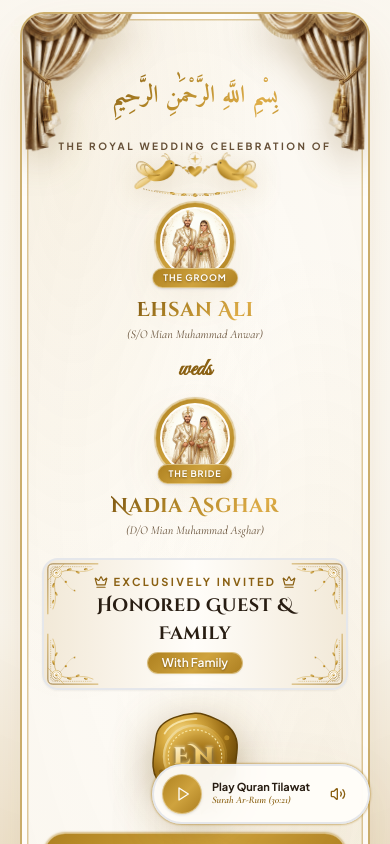
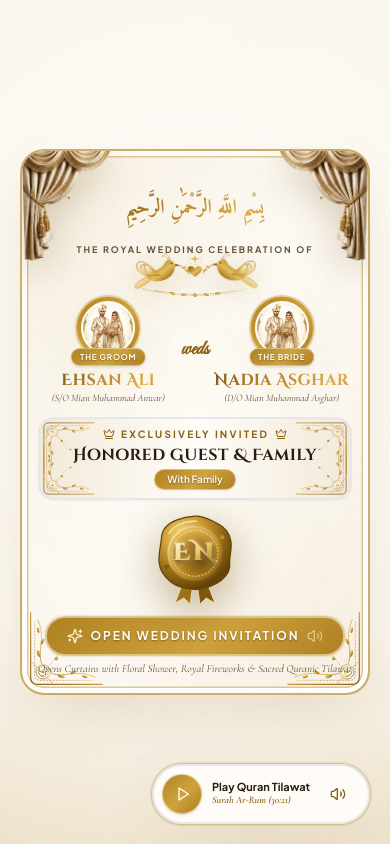
Before and after one commit to mianehsan655-max/ehsanwedding, a React (Vite) app: page / in a window 390 px wide. Shown: the top 844 px of the page. Built offline with nearby package versions, Linux system fonts and the light colour scheme; a web font is replaced by a local one.

Commit message:
Optimize mobile height on invitation opening card and rename button to Open Wedding Invitation

```diff
--- a/src/components/SealedEnvelopeGate.jsx
+++ b/src/components/SealedEnvelopeGate.jsx
@@ -11,7 +11,7 @@ import {
  */
 function GoldenEmbossedWaxSeal() {
   return (
-    <div className="relative inline-flex items-center justify-center w-28 h-28 sm:w-32 sm:h-32 select-none">
+    <div className="relative inline-flex items-center justify-center w-24 h-24 sm:w-32 sm:h-32 select-none">
       <svg
         viewBox="0 0 140 155"
         className="w-full h-full overflow-visible drop-shadow-[0_12px_22px_rgba(110,75,10,0.42)]"
@@ -158,13 +158,13 @@ export function SealedEnvelopeGate({
     >
       {/* Center Royal Invitation Card with Realistic Curtains ONLY in the Top Corners of This Box */}
       <div
-        className={`relative z-20 max-w-2xl w-full my-auto mx-2 px-5 pt-10 pb-7 sm:px-10 sm:pt-12 sm:pb-9 ivory-card-surface gold-border-double rounded-3xl shadow-royal-lg text-center overflow-hidden transition-all duration-1000 ${
+        className={`relative z-20 max-w-2xl w-full my-auto mx-2 px-4 pt-6 pb-4 sm:px-10 sm:pt-12 sm:pb-9 ivory-card-surface gold-border-double rounded-3xl shadow-royal-lg text-center overflow-hidden transition-all duration-1000 ${
           isOpening ? 'scale-105 opacity-0 translate-y-4' : 'scale-100 opacity-100'
         }`}
       >
         {/* Top-Left & Top-Right Realistic Half-Covering Corner Curtains Inside the Box */}
         <div
-          className={`absolute top-0 left-0 w-40 sm:w-52 md:w-64 z-30 pointer-events-none select-none drop-shadow-[0_10px_18px_rgba(110,75,15,0.28)] ${
+          className={`absolute top-0 left-0 w-32 sm:w-52 md:w-64 z-30 pointer-events-none select-none drop-shadow-[0_10px_18px_rgba(110,75,15,0.28)] ${
             isOpening ? 'corner-curtain-opened-left' : 'corner-curtain-idle-left'
           }`}
         >
@@ -176,7 +176,7 @@ export function SealedEnvelopeGate({
         </div>
 
         <div
-          className={`absolute top-0 right-0 w-40 sm:w-52 md:w-64 z-30 pointer-events-none select-none drop-shadow-[0_10px_18px_rgba(110,75,15,0.28)] ${
+          className={`absolute top-0 right-0 w-32 sm:w-52 md:w-64 z-30 pointer-events-none select-none drop-shadow-[0_10px_18px_rgba(110,75,15,0.28)] ${
             isOpening ? 'corner-curtain-opened-right' : 'corner-curtain-idle-right'
           }`}
         >
@@ -192,30 +192,30 @@ export function SealedEnvelopeGate({
 
         <div className="relative z-20">
           {/* Bismillah Header — Full Unclipped Diacritics (zer, zabar, pesh) */}
-          <div className="pt-1 pb-1 overflow-visible">
+          <div className="pt-0.5 pb-0.5 overflow-visible">
             <p
               dir="rtl"
               lang="ar"
-              className="font-arabic text-2xl sm:text-3xl gold-foil-text font-bold arabic-calligraphy-safe"
+              className="font-arabic text-xl sm:text-3xl gold-foil-text font-bold arabic-calligraphy-safe"
             >
               {weddingData.invitationCopy.bismillahArabic}
             </p>
           </div>
-          <p className="text-[10px] sm:text-xs font-sans uppercase tracking-[0.25em] text-espresso-muted font-bold">
+          <p className="text-[9px] sm:text-xs font-sans uppercase tracking-[0.22em] text-espresso-muted font-bold">
             The Royal Wedding Celebration Of
           </p>
 
           {/* Animated Love Birds Crest */}
-          <div className="flex justify-center -my-3">
+          <div className="flex justify-center -my-3.5 sm:-my-3">
             <LoveBirdsPair size="sm" showHeart={true} />
           </div>
 
           {/* Groom & Bride Small Cameo Portraits + Names on the Curtain Cover Step */}
-          <div className="mt-2 mb-5 grid grid-cols-1 sm:grid-cols-11 gap-3 sm:gap-2 items-center">
+          <div className="mt-1 mb-3 sm:mt-2 sm:mb-5 grid grid-cols-11 gap-1 sm:gap-2 items-center">
             {/* Groom Small Portrait & Lineage */}
-            <div className="sm:col-span-5 flex flex-col items-center">
-              <div className="relative mb-2">
-                <div className="w-20 h-20 sm:w-24 sm:h-24 rounded-full p-1 gold-foil-bg shadow-royal">
+            <div className="col-span-5 flex flex-col items-center">
+              <div className="relative mb-1.5 sm:mb-2">
+                <div className="w-16 h-16 sm:w-24 sm:h-24 rounded-full p-1 gold-foil-bg shadow-royal">
                   <div className="w-full h-full rounded-full overflow-hidden bg-ivory-pearl border-2 border-ivory-pearl">
                     <img
                       src={coupleImg}
@@ -225,29 +225,29 @@ export function SealedEnvelopeGate({
                     />
                   </div>
                 </div>
-                <span className="absolute -bottom-1.5 left-1/2 -translate-x-1/2 px-2.5 py-0.5 rounded-full gold-foil-bg text-[9px] font-sans uppercase tracking-widest font-bold whitespace-nowrap shadow">
+                <span className="absolute -bottom-1.5 left-1/2 -translate-x-1/2 px-2 sm:px-2.5 py-0.5 rounded-full gold-foil-bg text-[8px] sm:text-[9px] font-sans uppercase tracking-widest font-bold whitespace-nowrap shadow">
                   The Groom
                 </span>
               </div>
-              <h1 className="font-display text-xl sm:text-2xl font-bold gold-foil-text tracking-wide mt-1 py-0.5">
+              <h1 className="font-display text-base sm:text-2xl font-bold gold-foil-text tracking-wide mt-0.5 sm:mt-1 py-0.5 leading-tight">
                 {weddingData.groom.name}
               </h1>
-              <p className="text-xs font-serif italic text-espresso-muted font-medium">
+              <p className="text-[10px] sm:text-xs font-serif italic text-espresso-muted font-medium leading-tight">
                 ({weddingData.groom.shortPrefix} {weddingData.groom.fatherName})
               </p>
             </div>
 
             {/* Center Weds Emblem */}
-            <div className="sm:col-span-1 flex flex-col items-center justify-center">
-              <span className="font-script text-2xl sm:text-3xl text-gold-deep font-bold">
+            <div className="col-span-1 flex flex-col items-center justify-center">
+              <span className="font-script text-xl sm:text-3xl text-gold-deep font-bold">
                 weds
               </span>
             </div>
 
             {/* Bride Small Portrait & Lineage */}
-            <div className="sm:col-span-5 flex flex-col items-center">
-              <div className="relative mb-2">
-                <div className="w-20 h-20 sm:w-24 sm:h-24 rounded-full p-1 gold-foil-bg shadow-royal">
+            <div className="col-span-5 flex flex-col items-center">
+              <div className="relative mb-1.5 sm:mb-2">
+                <div className="w-16 h-16 sm:w-24 sm:h-24 rounded-full p-1 gold-foil-bg shadow-royal">
                   <div className="w-full h-full rounded-full overflow-hidden bg-ivory-pearl border-2 border-ivory-pearl">
                     <img
                       src={coupleImg}
@@ -257,33 +257,33 @@ export function SealedEnvelopeGate({
                     />
                   </div>
                 </div>
-                <span className="absolute -bottom-1.5 left-1/2 -translate-x-1/2 px-2.5 py-0.5 rounded-full gold-foil-bg text-[9px] font-sans uppercase tracking-widest font-bold whitespace-nowrap shadow">
+                <span className="absolute -bottom-1.5 left-1/2 -translate-x-1/2 px-2 sm:px-2.5 py-0.5 rounded-full gold-foil-bg text-[8px] sm:text-[9px] font-sans uppercase tracking-widest font-bold whitespace-nowrap shadow">
                   The Bride
                 </span>
               </div>
-              <h1 className="font-display text-xl sm:text-2xl font-bold gold-foil-text tracking-wide mt-1 py-0.5">
+              <h1 className="font-display text-base sm:text-2xl font-bold gold-foil-text tracking-wide mt-0.5 sm:mt-1 py-0.5 leading-tight">
                 {weddingData.bride.name}
               </h1>
-              <p className="text-xs font-serif italic text-espresso-muted font-medium">
+              <p className="text-[10px] sm:text-xs font-serif italic text-espresso-muted font-medium leading-tight">
                 ({weddingData.bride.shortPrefix} {weddingData.bride.fatherName})
               </p>
             </div>
           </div>
 
           {/* Personalized Guest VIP Nameplate with Corner Filigree */}
-          <div className="relative mx-auto max-w-md mb-4 px-5 py-3.5 rounded-2xl bg-gradient-to-r from-ivory-warm via-ivory-pearl to-ivory-warm border-2 border-gold-DEFAULT/75 shadow-sm overflow-hidden">
+          <div className="relative mx-auto max-w-md mb-2.5 sm:mb-4 px-4 py-2 sm:px-5 sm:py-3.5 rounded-2xl bg-gradient-to-r from-ivory-warm via-ivory-pearl to-ivory-warm border-2 border-gold-DEFAULT/75 shadow-sm overflow-hidden">
             <PremiumBoxCorners size="sm" offset="inset-0.5" />
             <div className="relative z-10">
-              <div className="flex items-center justify-center gap-1.5 text-[11px] font-sans uppercase tracking-[0.22em] text-gold-deep font-bold mb-0.5">
-                <Crown className="w-3.5 h-3.5 text-gold-DEFAULT" />
+              <div className="flex items-center justify-center gap-1.5 text-[10px] sm:text-[11px] font-sans uppercase tracking-[0.22em] text-gold-deep font-bold mb-0.5">
+                <Crown className="w-3 h-3 sm:w-3.5 sm:h-3.5 text-gold-DEFAULT" />
                 <span>Exclusively Invited</span>
-                <Crown className="w-3.5 h-3.5 text-gold-DEFAULT" />
+                <Crown className="w-3 h-3 sm:w-3.5 sm:h-3.5 text-gold-DEFAULT" />
               </div>
-              <p className="font-display text-lg sm:text-2xl font-bold text-espresso tracking-wide">
+              <p className="font-display text-base sm:text-2xl font-bold text-espresso tracking-wide leading-snug">
                 {fullGuestDisplay}
               </p>
               {guestProfile.party && (
-                <span className="inline-block mt-1 px-3.5 py-0.5 rounded-full gold-foil-bg text-ivory-pearl text-xs font-sans font-semibold shadow-sm">
+                <span className="inline-block mt-0.5 sm:mt-1 px-3 py-0.5 rounded-full gold-foil-bg text-ivory-pearl text-[10px] sm:text-xs font-sans font-semibold shadow-sm">
                   {guestProfile.party}
                 </span>
               )}
@@ -302,14 +302,14 @@ export function SealedEnvelopeGate({
               </div>
 
               {/* Balanced Rich 22K Gold CTA Bar Below Golden Wax Seal */}
-              <div className="mt-2 inline-flex items-center gap-2.5 px-7 py-3 rounded-full gold-foil-bg text-ivory-pearl font-sans text-xs sm:text-sm font-bold uppercase tracking-[0.18em] shadow-royal-lg group-hover:scale-[1.02] transition-all">
+              <div className="mt-1 sm:mt-2 inline-flex items-center gap-2 px-5 py-2.5 sm:px-7 sm:py-3 rounded-full gold-foil-bg text-ivory-pearl font-sans text-xs sm:text-sm font-bold uppercase tracking-[0.16em] sm:tracking-[0.18em] shadow-royal-lg group-hover:scale-[1.02] transition-all">
                 <Sparkles className="w-4 h-4 text-[#FFF3D1]" />
-                <span>Open Royal Invitation</span>
+                <span>Open Wedding Invitation</span>
                 <Volume2 className="w-4 h-4 text-[#FFF3D1] animate-pulse" />
               </div>
             </button>
 
-            <p className="mt-2.5 text-xs font-serif italic text-espresso-muted font-medium">
+            <p className="mt-1.5 sm:mt-2.5 text-[11px] sm:text-xs font-serif italic text-espresso-muted font-medium">
               Opens Curtains with Floral Shower, Royal Fireworks &amp; Sacred Quranic Tilawat
             </p>
           </div>
```
